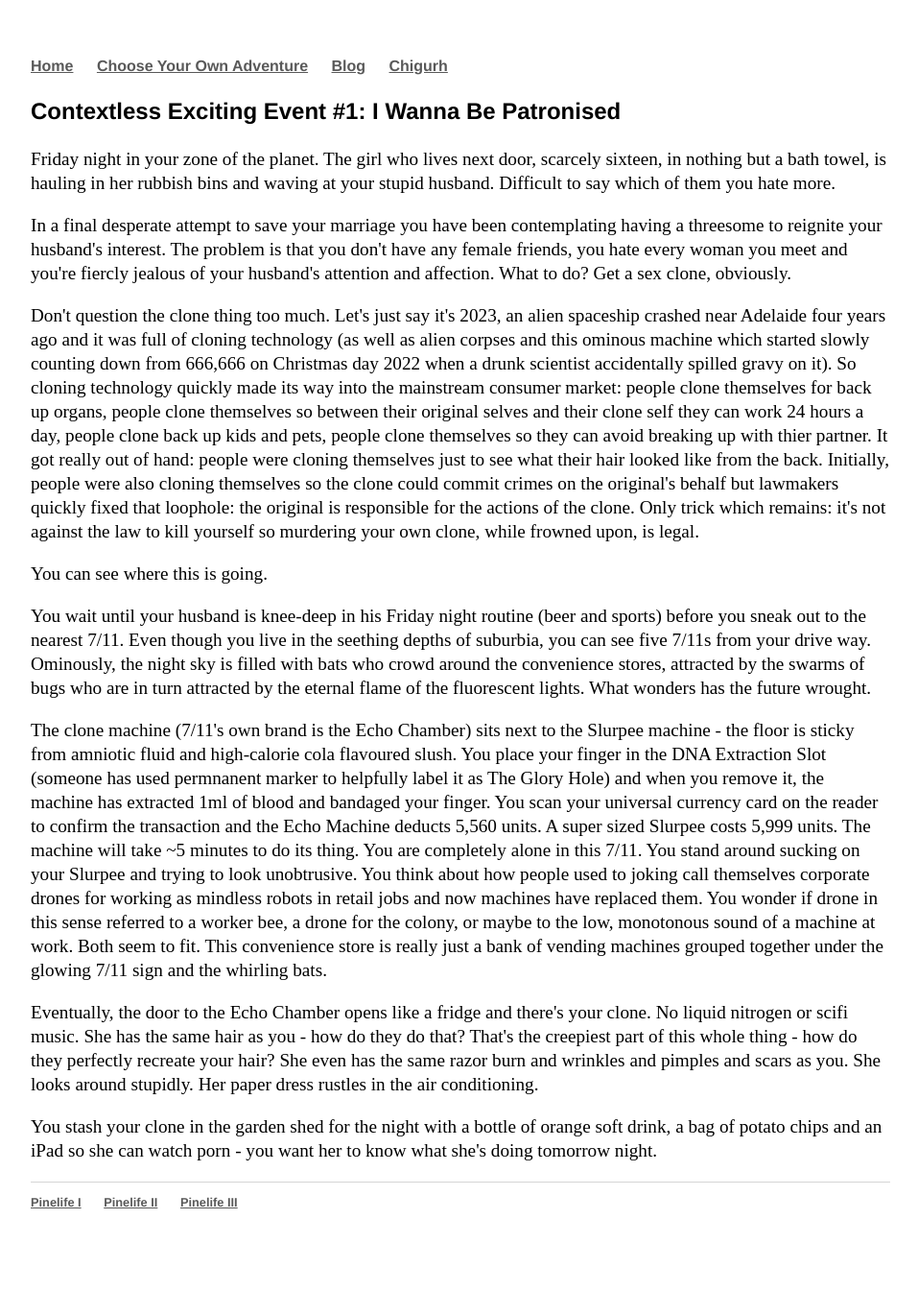
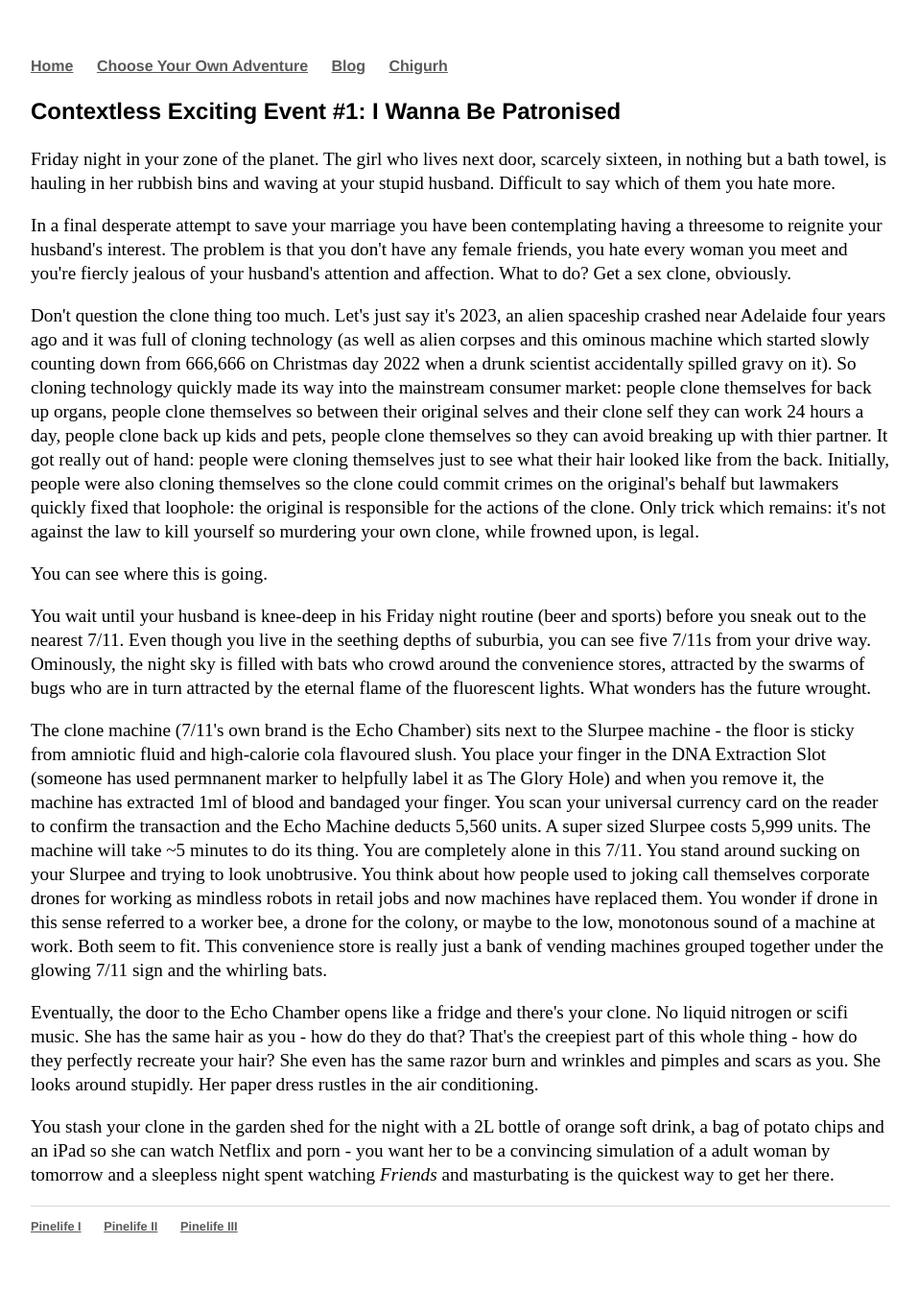
Before and after one commit to Pinelife/pinelife.github.io, a Jekyll site: the page built from Hellhole/excitingevent1.html, in a window 1280 px wide. Shown: the whole page at 96% size, without its empty margins (160-1117 px from the left). Built offline with Jekyll 4.4.1, drawn with Linux system fonts in a browser that asks for light colours; before the commit the page ends 1320 px from its top, so only the background shows below that.

Commit message:
Create excitingevent1.html

```diff
--- a/Hellhole/excitingevent1.html
+++ b/Hellhole/excitingevent1.html
@@ -46,6 +46,6 @@
   razor burn and wrinkles and pimples and scars as you. She looks around stupidly. Her paper dress rustles in the air conditioning.
 </p>
 <p>
-  You stash your clone in the garden shed for the night with a bottle of orange soft drink, a bag of potato chips and an iPad so she can watch porn - you
-  want her to know what she's doing tomorrow night.
+  You stash your clone in the garden shed for the night with a 2L bottle of orange soft drink, a bag of potato chips and an iPad so she can watch Netflix and porn - you
+  want her to be a convincing simulation of a adult woman by tomorrow and a sleepless night spent watching <i>Friends</i> and masturbating is the quickest way to get her there.
 </p>
```
